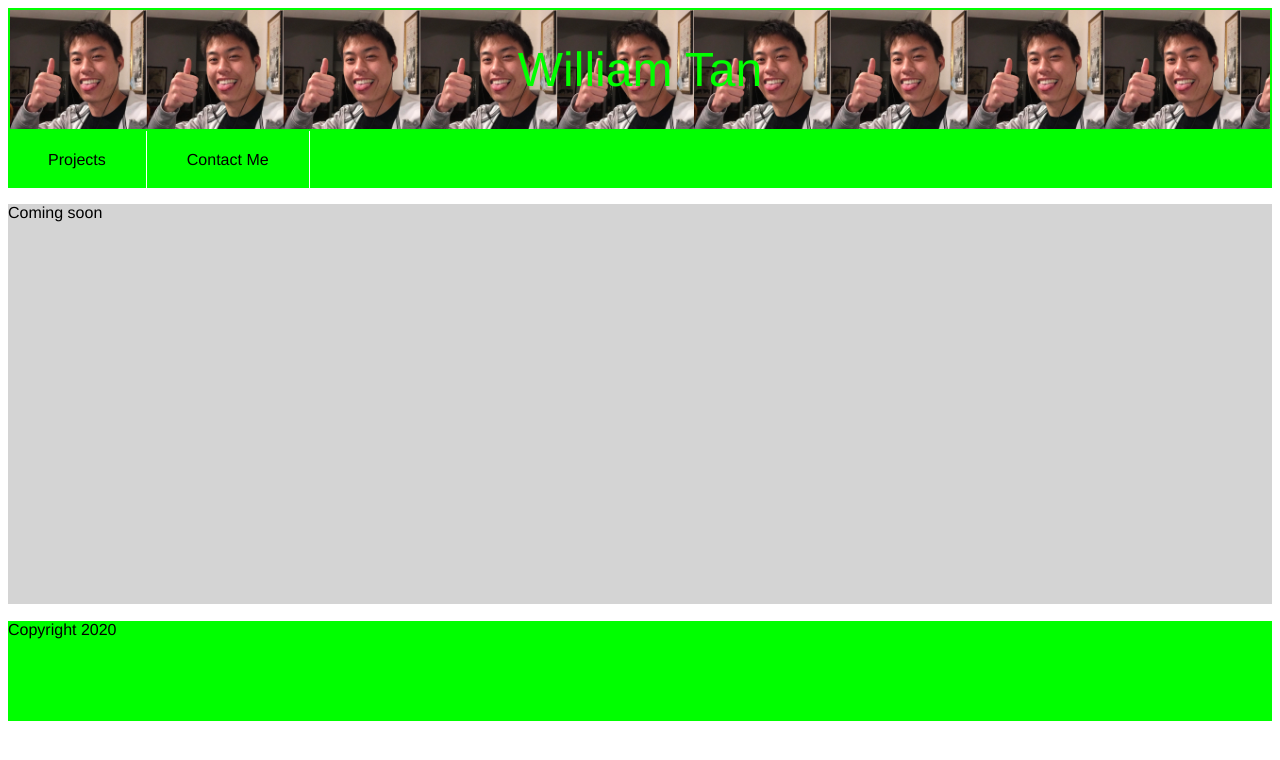
After one commit to williamtan37/personal-showcase-projects-website, a PHP site: page /index.php in a window 1280 px wide. The commit adds this page. Shown: the top 760 px of the page. Run offline with PHP 8.4, Linux system fonts and the light colour scheme.

Commit message:
decoupled and split compoenents into their own files using PHP. No more repeating code for navbar, header, and footer.

```diff
--- /dev/null
+++ b/footer.php
@@ -0,0 +1,3 @@
+<footer>
+	<p> Copyright 2020</p>
+</footer>
--- /dev/null
+++ b/header.php
@@ -0,0 +1,3 @@
+<div class="header">
+		<h1>William Tan</h1>
+</div>
--- /dev/null
+++ b/index.php
@@ -0,0 +1,23 @@
+<!DOCTYPE html>
+<html>
+
+<head>
+	<title>Projects</title>
+	<link rel="stylesheet" href="style/global.css">
+	<link rel="stylesheet" href="style/header.css">
+	<link rel="stylesheet" href="style/nav.css">
+	<link rel="stylesheet" href="style/footer.css">
+</head>
+
+<body>
+	<?php require 'header.php' ?>
+	<?php require 'nav.php' ?>
+
+	<div class="mainContent">
+		<p>Coming soon</p>
+	</div>
+
+	<?php require 'footer.php' ?>
+</body>
+
+</html>
--- /dev/null
+++ b/nav.php
@@ -0,0 +1,6 @@
+<nav class="nav">
+	<ul>
+		<li><a href="/">Projects</a></li>
+		<li><a href="contact.php">Contact Me</a></li>
+	</ul>
+</nav>
--- a/contact.css
+++ b/style/footer.css
@@ -1,8 +1,3 @@
-.section{
-	background-color: rgb(212,212,212);
-	height: 400px;
-}
-
 footer{
 	margin-top: 17px;
 	background-color: lime;
--- /dev/null
+++ b/style/global.css
@@ -0,0 +1,10 @@
+body {
+	background-color: white;
+	font-family: Helvetica, sans-serif;
+	font-size:100%;
+}
+
+.mainContent{
+	background-color: rgb(212,212,212);
+	height: 400px;
+}
--- /dev/null
+++ b/style/header.css
@@ -0,0 +1,13 @@
+.header h1 {
+	font-weight: normal;
+	text-align:center;
+}
+
+.header{
+	font-size: 1.5em;
+	border: 2px solid;
+	background-image: url(../assets/will.jpg);
+	background-size: 5.7em;
+	color:lime;
+	background-repeat: repeat-x;
+}
--- /dev/null
+++ b/style/nav.css
@@ -0,0 +1,31 @@
+.nav ul{
+	list-style-type: none;
+	padding: 0;
+	margin: 0;
+	overflow: hidden;
+	background-color: lime;
+}
+
+.nav li{
+	float:left;
+}
+
+.nav a{
+	text-decoration: none;
+	display: block;
+	padding: 1.2em 2.5em;
+	background-color: lime;
+	border-right : 1px solid white;
+}
+
+.nav a:link{
+	color: black;
+}
+
+.nav a:visited{
+	color: black;
+}
+
+.nav a:hover{
+	background-color: PaleGreen;
+}
```
Also changed, not shown: contact.html (deleted, +0 -30 lines), contact.php (added, +23 -0 lines), index.css (deleted, +0 -61 lines), index.html (deleted, +0 -31 lines), assets/will.jpg (renamed from will.jpg), santa_wishlist.php (added), 1 other file.
